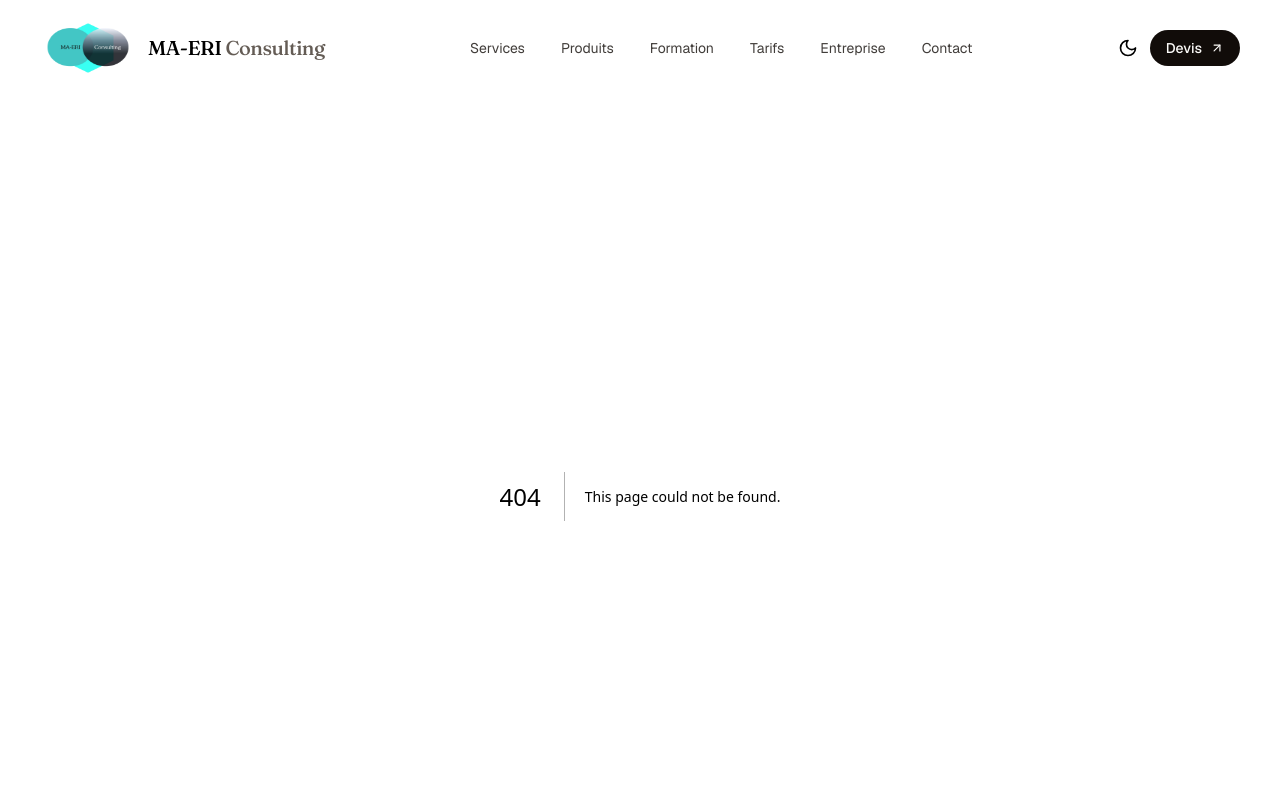
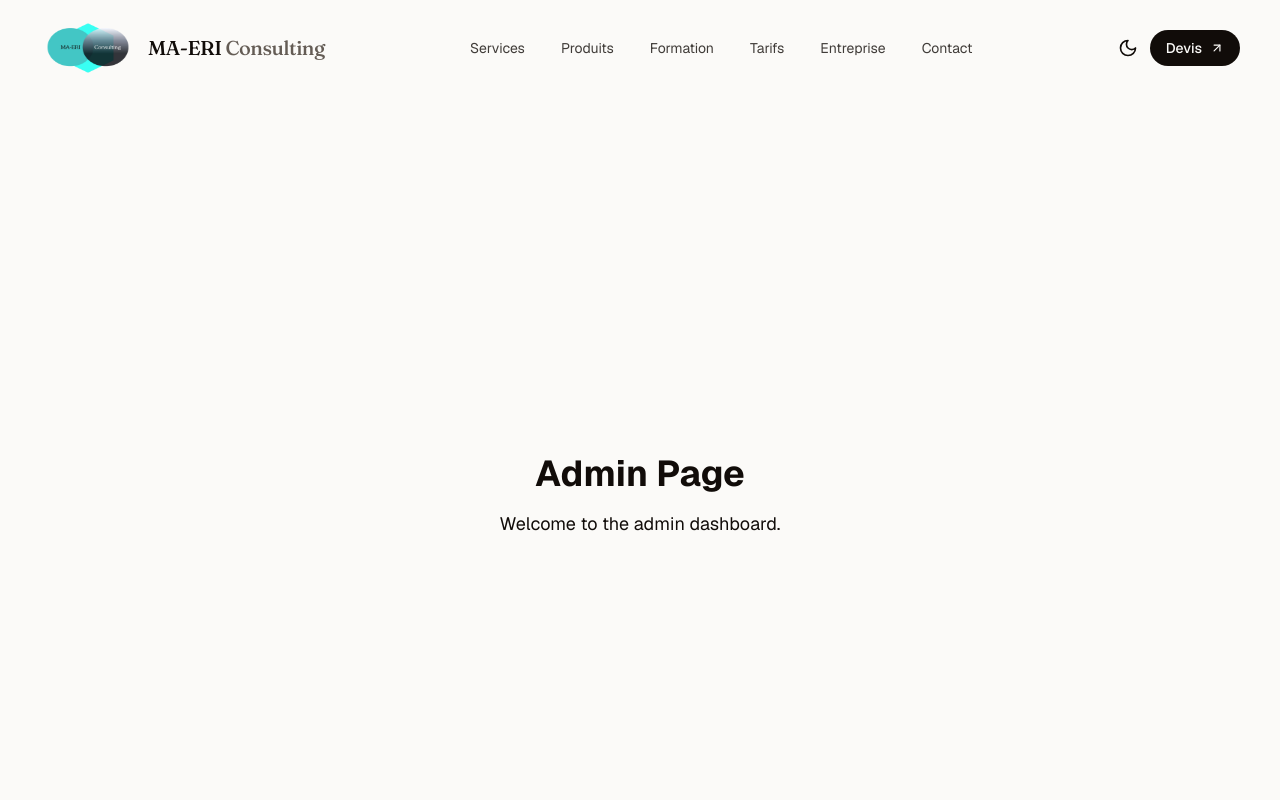
Before and after one commit to Tiavina-Andriamamivony/MAERI, a Next.js app: page /admin in a window 1280 px wide. Before the commit this address had no page. Shown: the top 800 px of the page. Built offline with nearby package versions, Linux system fonts and the light colour scheme.

Commit message:
fix: rename proxy.ts to middleware.ts

```diff
--- /dev/null
+++ b/src/app/admin/page.tsx
@@ -0,0 +1,8 @@
+export default function AdminPage() {
+    return (
+        <div className="flex flex-col items-center justify-center min-h-screen py-2">
+        <h1 className="text-4xl font-bold">Admin Page</h1>
+        <p className="mt-4 text-lg">Welcome to the admin dashboard.</p>
+        </div>
+    );
+    }
```
Also changed, not shown: src/middleware.ts (renamed from src/proxy.ts).
